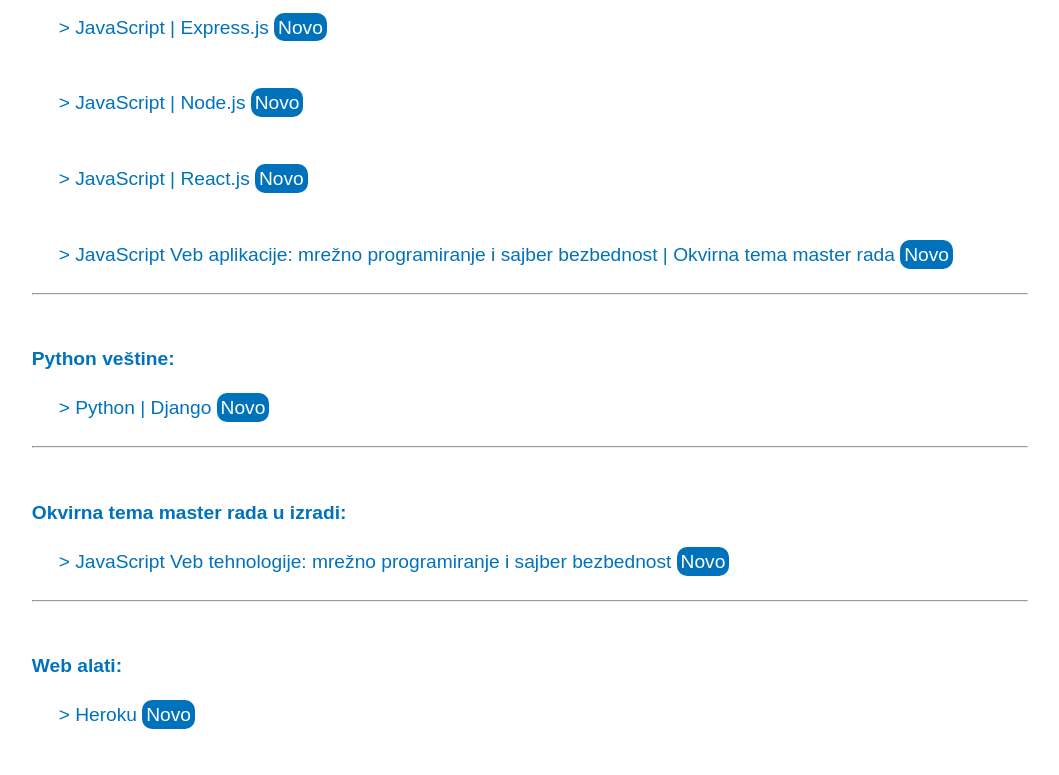
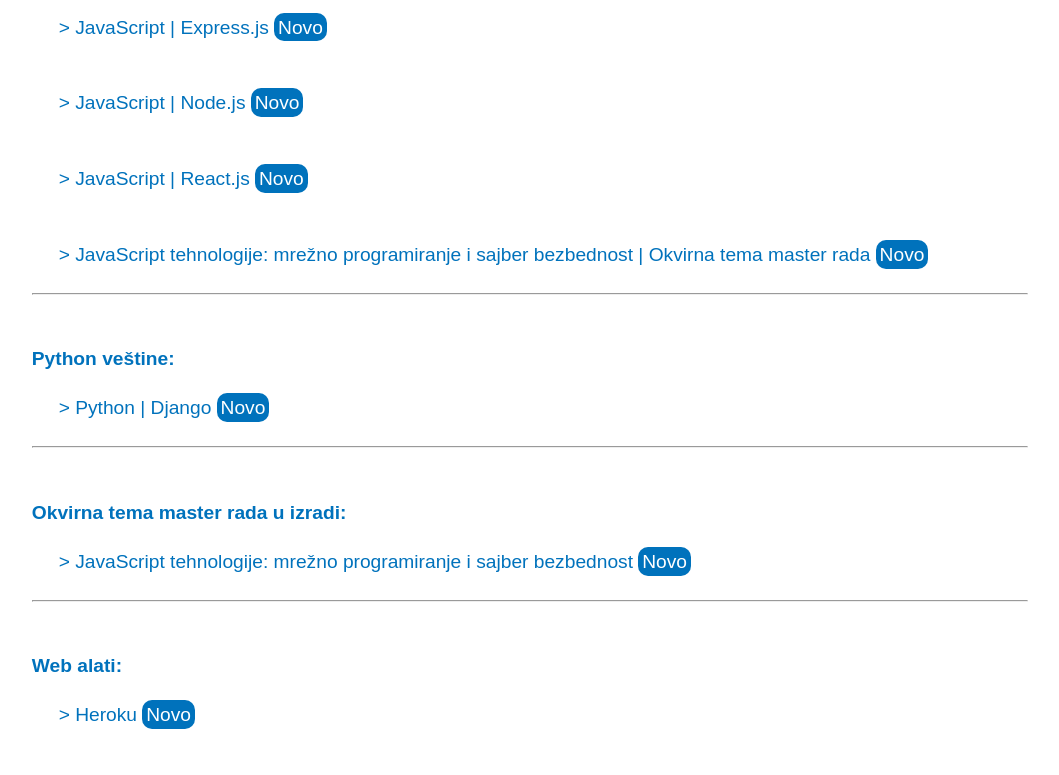
Before and after one commit to CoaPro/root, a Django app: page /profil/profil in a window 1280 px wide. Shown: the part 1228-2003 px from the top of the page, without its empty margins (110-1169 px from the left). Run offline with Django 3.2, Linux system fonts and the light colour scheme.

Commit message:
Update 6 | 17.4.2021.

```diff
--- a/aleksandarlukovic/templates/profil/en.html
+++ b/aleksandarlukovic/templates/profil/en.html
@@ -62,7 +62,7 @@
                         Last modified:
                         <br>
                         <br>
-                        17. 4. 2021.
+                        17.4.2021.
                     </div>
 
                 </div>
--- a/aleksandarlukovic/templates/profil/faculty.html
+++ b/aleksandarlukovic/templates/profil/faculty.html
@@ -134,7 +134,7 @@
                         <li class="lista_faks a4b">
                             Idea for a master thesis:
                             <ul>
-                                <li>> JavaScript Web technologies: network programming and cybersecurity | <span id="profilNovoF">New</span> </li>
+                                <li>> JavaScript technologies: network programming and cybersecurity | <span id="profilNovoF">New</span> </li>
                             </ul>
 
                             <hr>
--- a/aleksandarlukovic/templates/profil/fakultet.html
+++ b/aleksandarlukovic/templates/profil/fakultet.html
@@ -136,7 +136,7 @@
                         <li class="lista_faks a4b">
                             Okvirna tema i ideja za master rad:
                             <ul>
-                                <li>JavaScript Veb tehnologije: mrežno programiranje i sajber bezbednost | <span id="profilNovo">Novo</span> </li>
+                                <li>JavaScript tehnologije: mrežno programiranje i sajber bezbednost | <span id="profilNovo">Novo</span> </li>
                             </ul>
 
                             <hr>
--- a/aleksandarlukovic/templates/profil/profil.html
+++ b/aleksandarlukovic/templates/profil/profil.html
@@ -109,7 +109,7 @@
                                     <li>> JavaScript | Express.js <span id="profilNovo">Novo</span> </li>
                                     <li>> JavaScript | Node.js <span id="profilNovo">Novo</span> </li>
                                     <li>> JavaScript | React.js <span id="profilNovo">Novo</span> </li>
-                                    <li>> JavaScript Veb aplikacije: mrežno programiranje i sajber bezbednost | Okvirna tema master rada <span id="profilNovo">Novo</span> </li>
+                                    <li>> JavaScript tehnologije: mrežno programiranje i sajber bezbednost | Okvirna tema master rada <span id="profilNovo">Novo</span> </li>
                                     <hr>
                                 </ul>
                             </li>
@@ -123,7 +123,7 @@
 
                             <li>Okvirna tema master rada u izradi:
                                 <ul class="lista_a_a a2">
-                                    <li>> JavaScript Veb tehnologije: mrežno programiranje i sajber bezbednost <span id="profilNovo">Novo</span></li>
+                                    <li>> JavaScript tehnologije: mrežno programiranje i sajber bezbednost <span id="profilNovo">Novo</span></li>
                                     <hr>
                                 </ul>
                             </li>
--- a/aleksandarlukovic/templates/profil/profile.html
+++ b/aleksandarlukovic/templates/profil/profile.html
@@ -110,7 +110,7 @@
                                     <li>> JavaScript | Express.js <span id="profilNovo">New</span> </li>
                                     <li>> JavaScript | Node.js <span id="profilNovo">New</span> </li>
                                     <li>> JavaScript | React.js <span id="profilNovo">New</span> </li>
-                                    <li>> JavaScript Web applications: network programming and cybersecurity | General topic of master thesis <span id="profilNovo">New</span> </li>
+                                    <li>> JavaScript technologies: network programming and cybersecurity | General topic of master thesis <span id="profilNovo">New</span> </li>
                                     <hr>
                                 </ul>
                             </li>
@@ -124,7 +124,7 @@
 
                             <li>General topic of master thesis in progress:
                                 <ul class="lista_a_a a2">
-                                    <li>> JavaScript Web technologies: network programming and cybersecurity  <span id="profilNovo">New</span></li>
+                                    <li>> JavaScript technologies: network programming and cybersecurity  <span id="profilNovo">New</span></li>
                                     <hr>
                                 </ul>
                             </li>
--- a/aleksandarlukovic/templates/profil/sr.html
+++ b/aleksandarlukovic/templates/profil/sr.html
@@ -67,7 +67,7 @@
                             Poslednja izmena:
                             <br>
                             <br>
-                            17. 4. 2021.
+                            17.4.2021.
                         </div>
 
                     </div>
--- a/aleksandarlukovic/templates/root/aktivnosti.html
+++ b/aleksandarlukovic/templates/root/aktivnosti.html
@@ -191,7 +191,7 @@
             <br/>
             Ažuriranje GitGub i Heroku projekata
             <br/>
-            Ažuriranje teme za master rad
+            Ažuriranje naziva okvirne teme za master rad: JavaScript tehnologije: mrežno programiranje i sajber bezbednost
             <br/>
             <br/>
             <hr>
@@ -207,7 +207,7 @@
             Novo: Brave (JavaScript) Veb pregledač
             <br/>
             <br/>
-            Aca | 17.4.2021. (Subota) 15.32h | Pro 2.3.5
+            Aca | 17.4.2021. (Subota) 16.16h | Pro 2.3.5
 
         </div>
 
```
